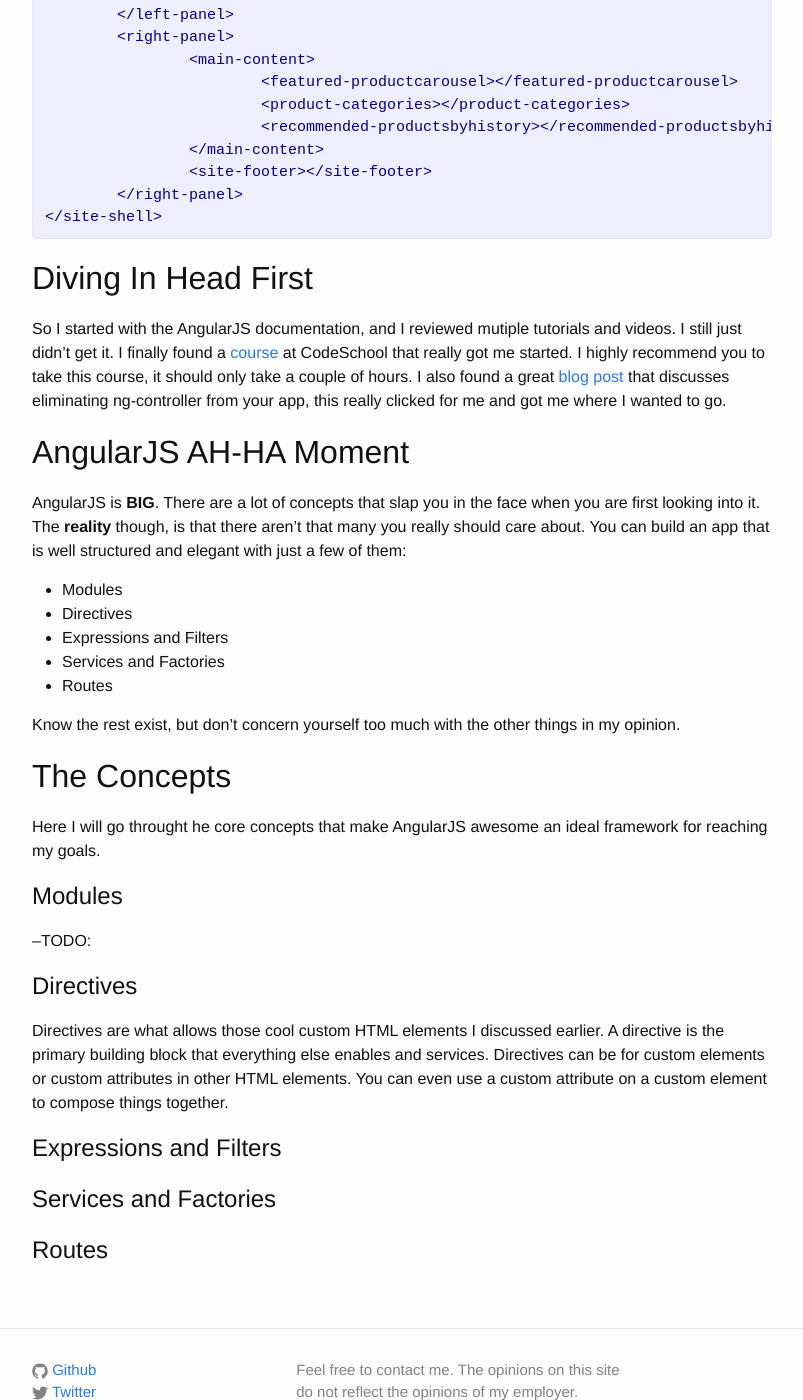
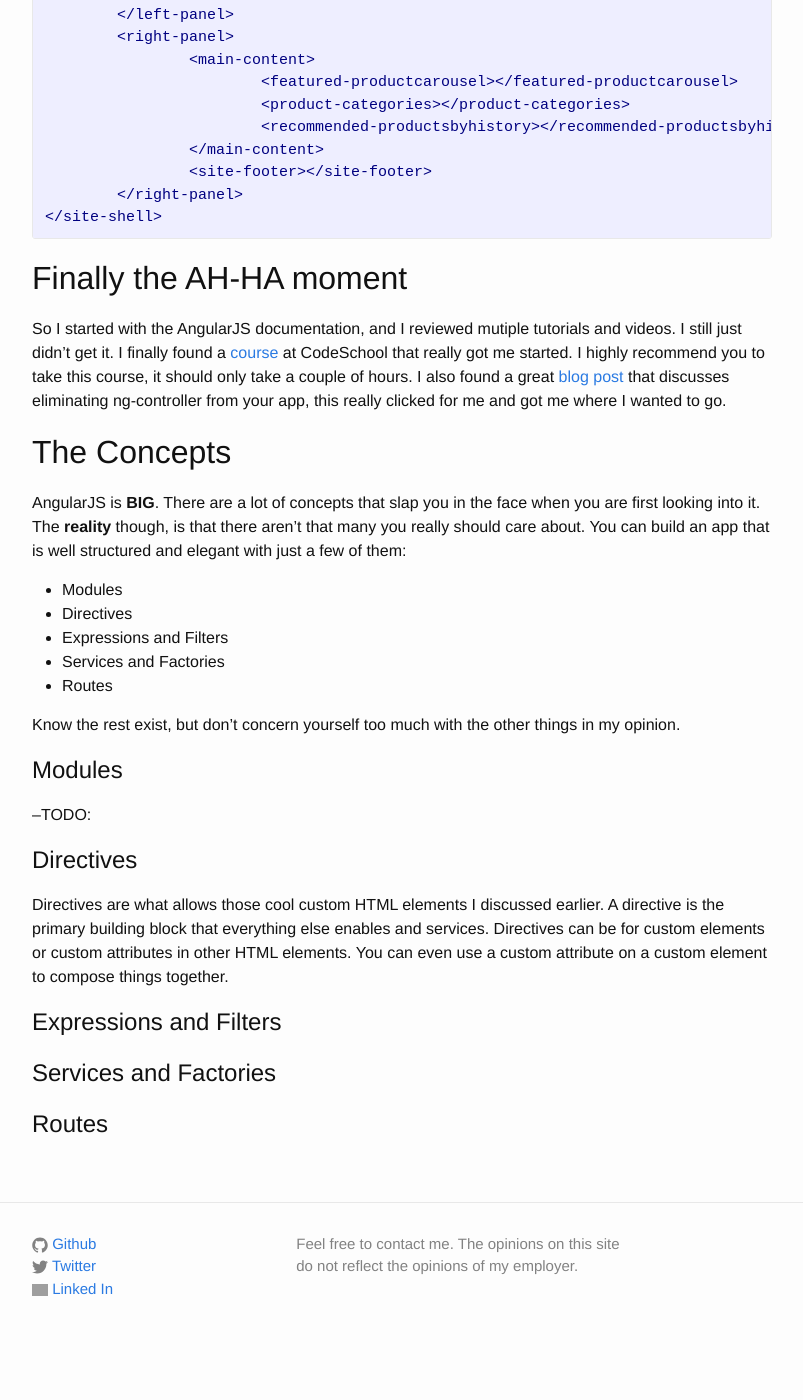
Before and after one commit to caseylmanus/caseylmanus.github.io, a Jekyll site: the page built from _posts/2014-12-12-Angular-Notes.md, in a window 1280 px wide and 1400 px high, scrolled down 1262 px. Shown: the whole window, without its empty margins (238-1041 px from the left). Built offline with Jekyll 4.4.1, drawn with Linux system fonts in a browser that asks for light colours; after the commit the page ends 2622 px from its top, so only the background shows below that; grey boxes are pictures that could not be loaded.

Commit message:
Reorganized section and corrected grammar

```diff
--- a/_posts/2014-12-12-Angular-Notes.md
+++ b/_posts/2014-12-12-Angular-Notes.md
@@ -41,12 +41,12 @@
 </site-shell>
 {% endhighlight %}
 
-Diving In Head First
+Finally the AH-HA moment
 ----
 So I started with the AngularJS documentation, and I reviewed mutiple tutorials and videos. I still just didn't get it.  I finally found a [course](http://campus.codeschool.com/courses/shaping-up-with-angular-js) at CodeSchool that really got me started.  I highly recommend you to take this course, it should only take a couple of hours.  I also found a great
 [blog post](http://teropa.info/blog/2014/10/24/how-ive-improved-my-angular-apps-by-banning-ng-controller.html) that discusses eliminating ng-controller from your app, this really clicked for me and got me where I wanted to go.
 
-AngularJS AH-HA Moment
+The Concepts
 -----
 AngularJS is **BIG**.  There are a lot of concepts that slap you in the face when you are first looking into it.  The **reality** though, is that there aren't that many you really should care about.  You can build an app that is well structured and elegant with just a few of them:
 
@@ -58,9 +58,6 @@
 
 Know the rest exist, but don't concern yourself too much with the other things in my opinion.
 
-The Concepts
------
-Here I will go throught he core concepts that make AngularJS awesome an ideal framework for reaching my goals.
 
 Modules
 ========
```
